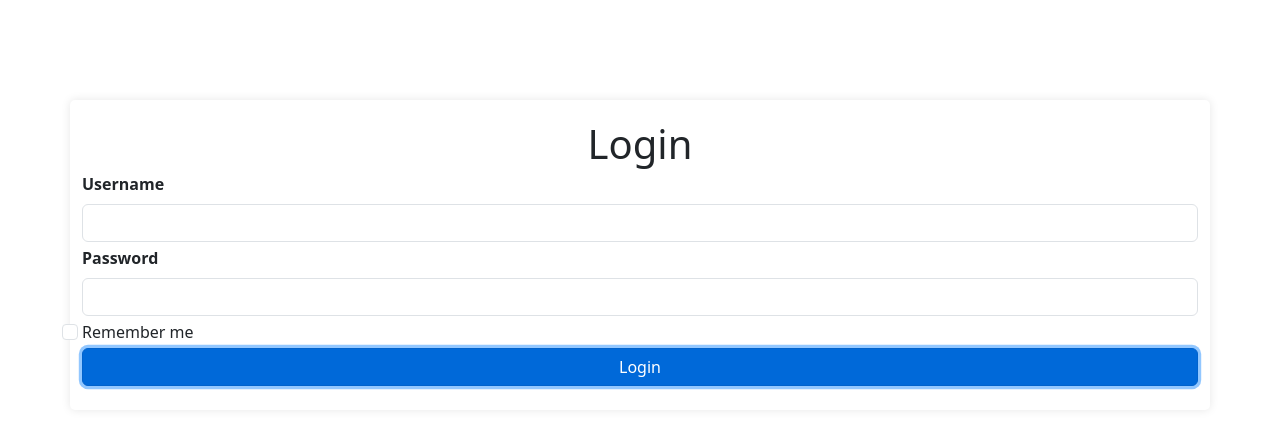
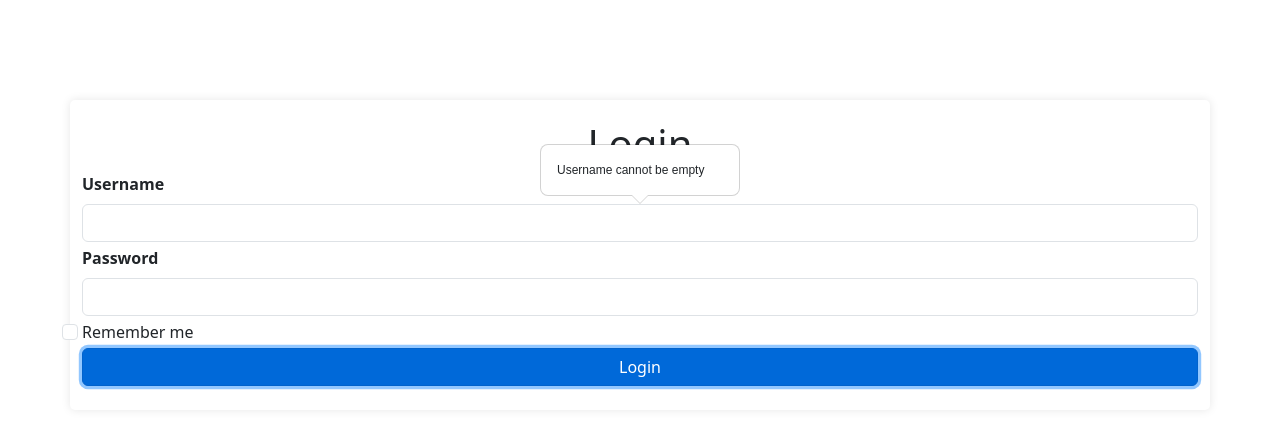
Before and after one commit to virusx1984/GogoGee, a plain HTML site: page ui/web_ui/login.html in a window 1280 px wide. Both pictures are taken after a click on the button "Login". Drawn offline with nearby package versions, Linux system fonts and the light colour scheme; no server answers.

Commit message:
use  cursor fix some bugs

```diff
--- a/ui/web_ui/login.html
+++ b/ui/web_ui/login.html
@@ -55,14 +55,14 @@
 
                 //#region validation
                 let validated_result = 0;
-                if (username.trim() === '') { validated_result |= ob01; }
-                if (password.trim() === '') { validated_result |= ob10; }
+                if (username.trim() === '') { validated_result |= 0b01; }
+                if (password.trim() === '') { validated_result |= 0b10; }
 
                 //#region username empty
                 if (validated_result == 0b01 || validated_result == 0b11) {
                     var inpUsername = document.getElementById('inpUsername');
                     $(inpUsername).popover({
-                        content: 'Ussername cannot be empty',
+                        content: 'Username cannot be empty',
                         placement: 'right',
                     }).on('show.bs.popover', function () {
                         var thisPopover = document.getElementById(this.getAttribute('aria-describedby'));
@@ -167,7 +167,7 @@
         </div>
         <div class="mb-1">
             <label for="inpPassword" class="form-label">Password</label>
-            <input type="password" class="form-control" id="password">
+            <input type="password" class="form-control" id="inpPassword">
         </div>
 
         <div class="mb-1">
```
